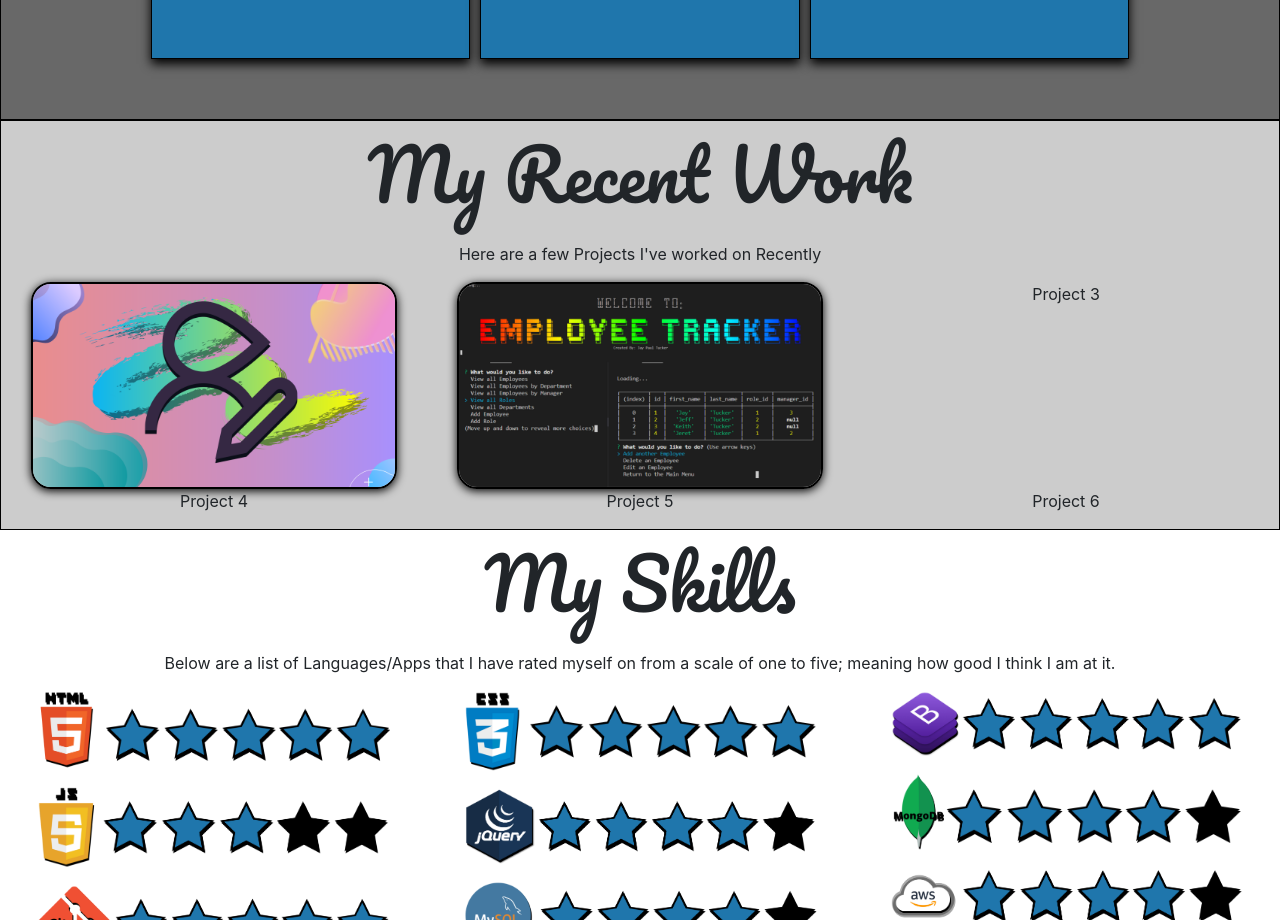
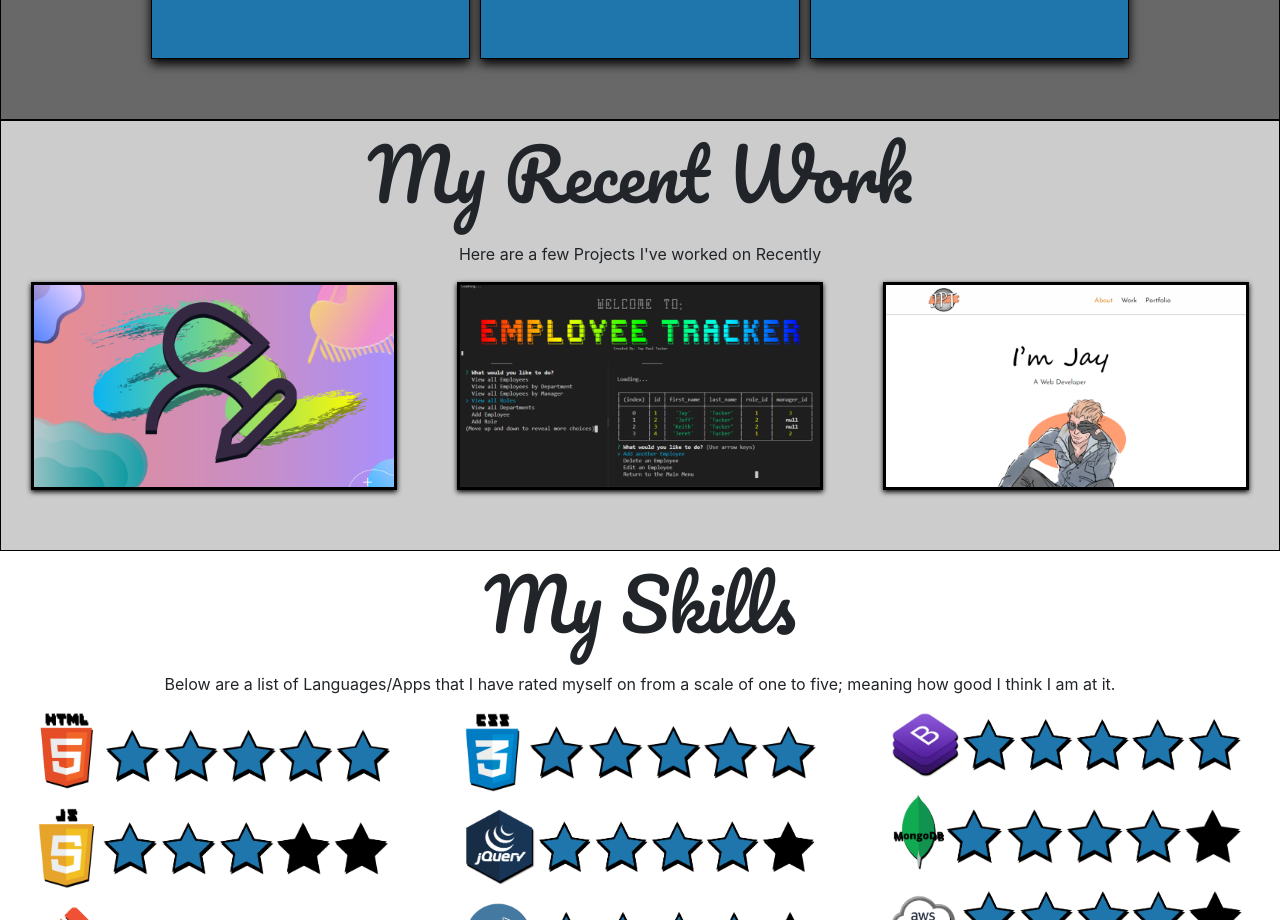
Before and after one commit to JayPTucker/React-Portfolio, a React (Create React App) app: page / in a window 1280 px wide. Shown: the part 980-1900 px from the top of the page. Built offline with nearby package versions, Linux system fonts and the light colour scheme; grey boxes are pictures that could not be loaded.

Commit message:
Resizing Changes

```diff
--- a/src/components/pages/Home.js
+++ b/src/components/pages/Home.js
@@ -19,7 +19,7 @@ import internet from "../assets/internet.png";
 
 import project1 from "../assets/projects/project-1.png";
 import project2 from "../assets/projects/project-2.png";
-
+import project3 from "../assets/projects/project-3.png";
 
 import one from "../assets/skills/1.png"
 import two from "../assets/skills/2.png"
@@ -138,19 +138,22 @@ function HomePage() {
                             </div>
                         </Col>
                         <Col md={4}>
-                            <p>Project 3</p>
-                        </Col>
-                    </Row>
-
-                    <Row className="justify-content-center">
-                        <Col md={4}>
-                            <p>Project 4</p>
-                        </Col>
-                        <Col md={4}>
-                            <p>Project 5</p>
-                        </Col>
-                        <Col md={4}>
-                            <p>Project 6</p>
+                        <div className="container">
+                                <img className="image" src={project3} alt="Employee Tracker"></img>
+                                <div className="overlay">
+                                    <div className="text">
+                                        <p className="work-bio">
+                                            A Highly Configured MySQL/NodeJS Based App that allows Companies to organize their employees.
+                                        </p>
+                                        <button className="live-link-btn">
+                                            Live Link
+                                        </button>
+                                        <button className="github-link-btn">
+                                            Github Link
+                                        </button>
+                                    </div>
+                                </div>
+                            </div>
                         </Col>
                     </Row>
                 </Col>
--- a/src/components/style/Home.css
+++ b/src/components/style/Home.css
@@ -160,11 +160,11 @@
     background-color: rgb(204, 204, 204);
     transition: all 0.2s ease-in-out;
     border: 1px solid black;
+    padding-bottom: 60px;
 }
 
 .work-row:hover {
     background-color: rgb(185, 185, 185);
-    border: 1px solid white;
 }
 
 .work-row-title {
@@ -181,9 +181,8 @@
     display: block;
     width: 100%;
     height: auto;
-    border-radius: 20px;
-    border: 2px solid black;
-    box-shadow: 0px 2px 10px black;
+    border: 3px solid black;
+    box-shadow: 0px 2px 5px black;
 }
 
 .overlay {
@@ -193,11 +192,10 @@
     left: 15px;
     right: 0;
     height: 100%;
-    width: 93.5%;
+    width: 95%;
     opacity: 0;
     transition: .3s ease-in-out;
     background-color: #000000af;
-    border-radius: 20px;
     border: 3px solid white;
     box-shadow: 0px 4px 20px black;
 }
@@ -223,11 +221,11 @@
 }
 
 .live-link-btn, .github-link-btn {
-    background-color: rgba(0, 0, 0, 0.5);
+    background-color: rgba(0, 0, 0, 0.24);
     border: 2px solid #1f76ac;
     color: white;
     font-weight: 20px;
-    margin-bottom: 5px;
+    margin: 5px 5px;
     transition: all 0.2s ease-in-out;
     width: 130px;
 }
```
Also changed, not shown: src/components/assets/projects/project-3.png (added).
